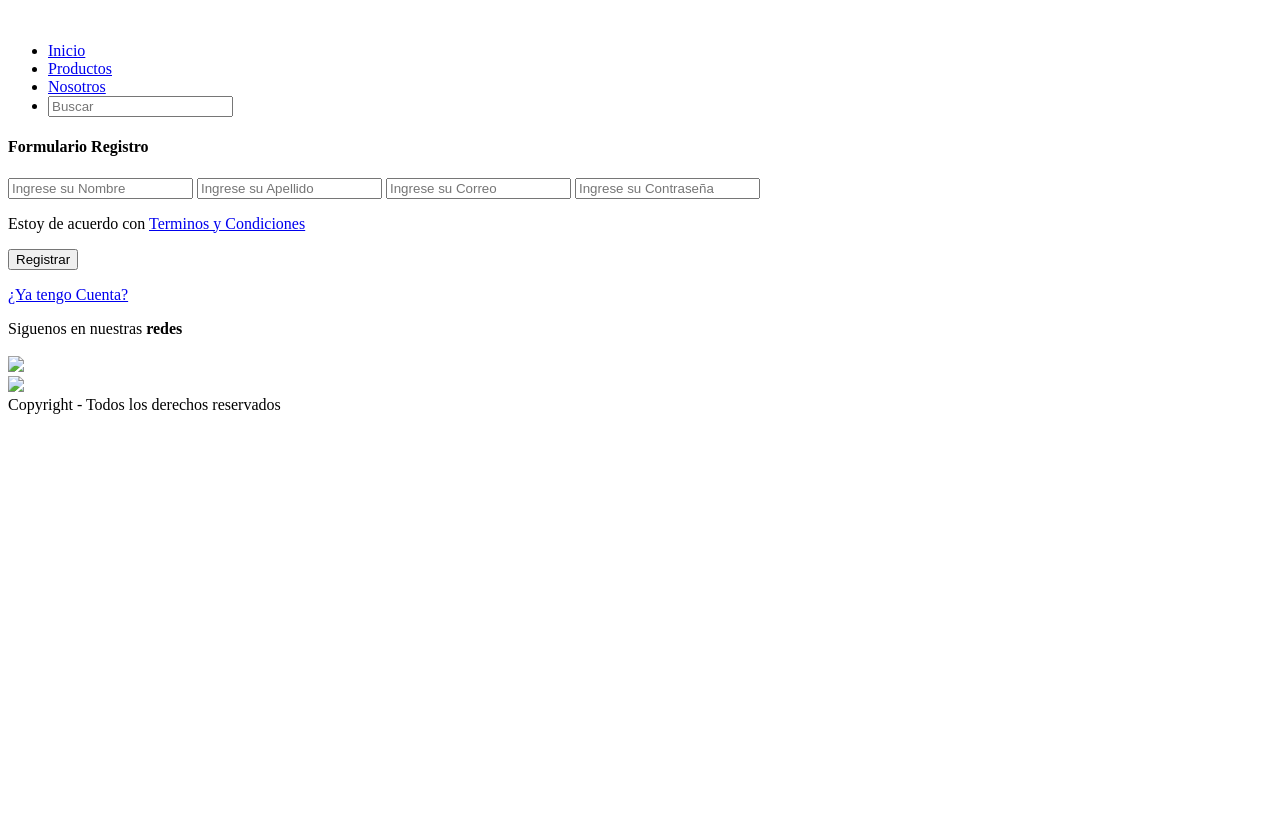
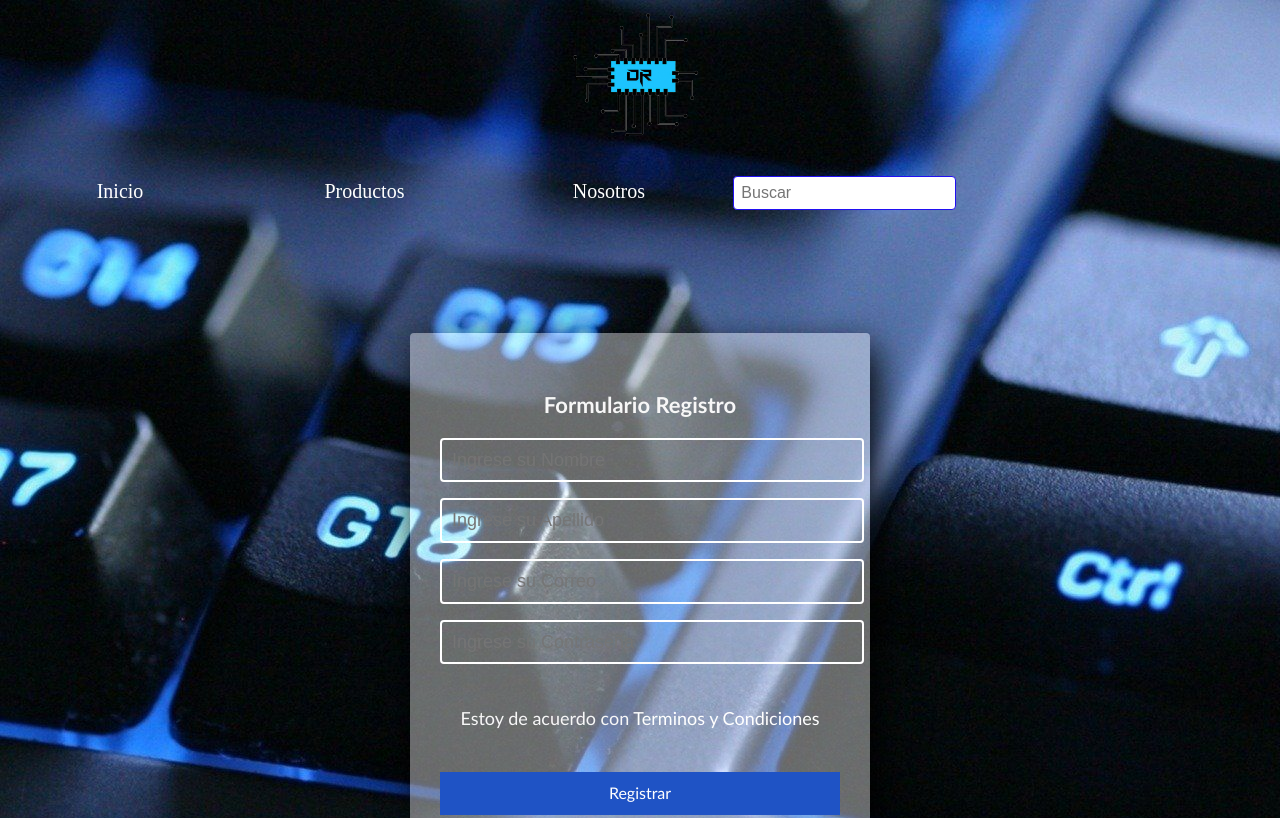
Before and after one commit to EduarDelarosa/hosting, a plain HTML site: page registro.html in a window 1280 px wide. Shown: the top 818 px of the page. Drawn offline with Linux system fonts and the light colour scheme; the site is published under a folder, as on GitHub Pages, so addresses that start at the root find nothing.

Commit message:
Update registro.html

```diff
--- a/registro.html
+++ b/registro.html
@@ -4,14 +4,14 @@
     <meta charset="UTF-8">
     <meta http-equiv="X-UA-Compatible" content="IE=edge">
     <meta name="viewport" content="width=device-width, initial-scale=1.0">
-    <link rel="stylesheet" href="/estilos.css">
-    <link rel="stylesheet" href="/normalize.css">
+    <link rel="stylesheet" href="estilos.css">
+    <link rel="stylesheet" href="normalize.css">
     <title>Formulario Registro</title>
 </head>
 <body>
     <header>
         <div class="logo">
-            <img src="/paqueteDeImg/logosinfondo.png" alt="" class="logo__img">
+            <img src="paqueteDeImg/logosinfondo.png" alt="" class="logo__img">
         </div>
         <nav>
           <div class="button__container">
@@ -44,12 +44,12 @@
         <div class="items__footer">
           <div class="footer__redes">Siguenos en nuestras <b>redes</b></div>
           <div class="redes">
-            <div class="redes__t"><a href="https:/www.facebook.com" target="_blank"  class="redes__t"><img src="/iconos/facebook-circle-logo-24.png" alt=""></a></div>
+            <div class="redes__t"><a href="https:/www.facebook.com" target="_blank"  class="redes__t"><img src="iconos/facebook-circle-logo-24.png" alt=""></a></div>
             <div class="redes__t">
-              <a href="https://www.instagram.com" target="_blank" class="redes__t"><img src="/iconos/instagram-logo-24.png"></a>
+              <a href="https://www.instagram.com" target="_blank" class="redes__t"><img src="iconos/instagram-logo-24.png"></a>
             </div>
             <div class="redes__t">
-              <a href="#" class="redes__t"><img src="/iconos/whatsapp-logo-24.png"></a>
+              <a href="#" class="redes__t"><img src="iconos/whatsapp-logo-24.png"></a>
             </div>
           </div>
           <div class="derechos">Copyright - Todos los derechos reservados</div>
```
